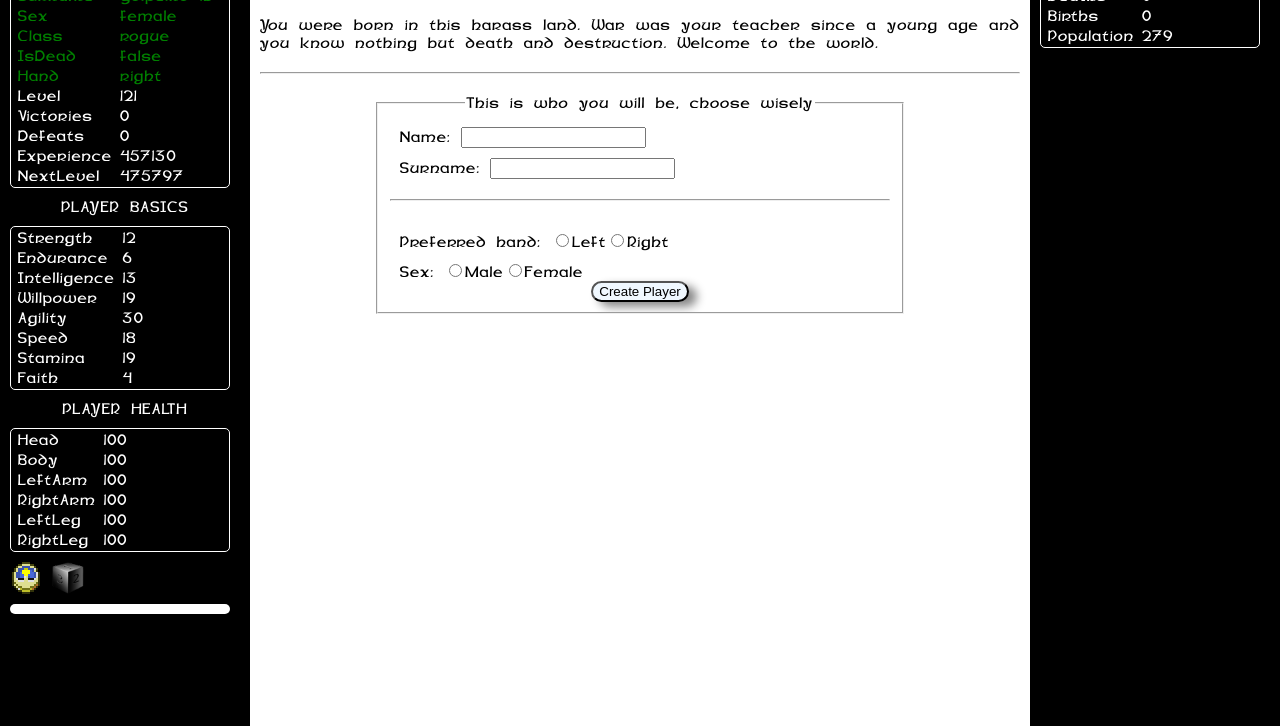
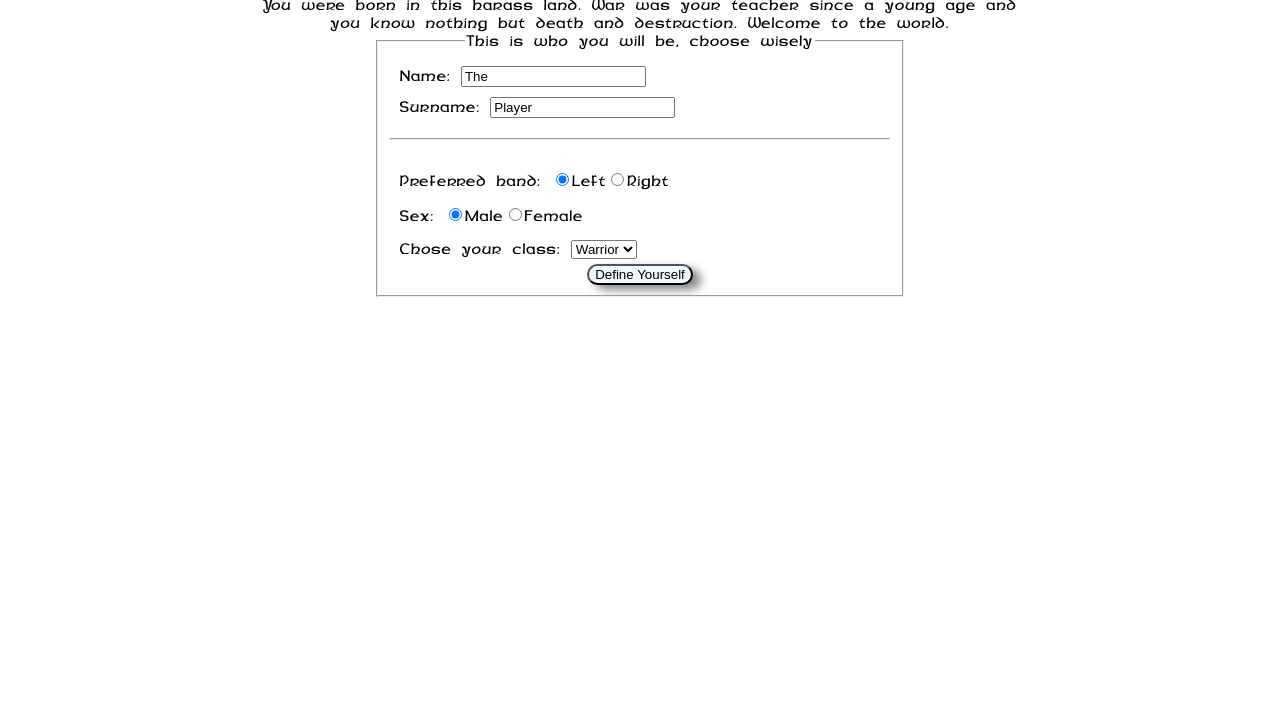
Before and after one commit to Hoijof/GoirsGame1, a plain HTML site: page index.html in a window 1280 px wide. Shown: the part 74-800 px from the top of the page. Drawn offline with Linux system fonts and the light colour scheme.

Commit message:
- Changes to VC

```diff
--- a/css/main.css
+++ b/css/main.css
@@ -208,6 +208,7 @@ body {
     overflow: hidden;
     margin: auto;
     width: 500px;
+    margin-bottom: 5px;
 }
 
 .mainView > .playerFormFields {
@@ -229,7 +230,6 @@ body {
 }
 
 .title {
-    text-align: justify;
 }
 
 /* WORLD BAR STYLES */
--- a/index.html
+++ b/index.html
@@ -58,8 +58,6 @@
         </div>
 
         <div id="mainBody" class="mainBody">
-
-            <H1>GOIRS'S GAME</H1>
             <div id="mainContainer" class="mainContainer">
                 <div id="mainView" class="mainView">
 
--- a/js/classes/Entity.js
+++ b/js/classes/Entity.js
@@ -1,4 +1,4 @@
-function Entity (id) {
+function Entity (id, playerClass) {
 
 	//stats
 
@@ -9,7 +9,7 @@ function Entity (id) {
 		name          : 0,
         surname       : 0,
         sex           : 0,
-        class         : null,
+        class         : (typeof playerClass !== 'undefined') ? playerClass : null,
 		isDead		  : false,
 		hand          : null,
 		level         : 0,
@@ -76,7 +76,7 @@ Entity.prototype.levelUp = function () {
 Entity.prototype.init = function () {
     this.basics.isDead		  = false;
     this.basics.sex           = isAppening(50) ? "male" : "female";
-    this.basics.class         = getRandomKey(WARRIOR_TYPES);
+    this.basics.class         = this.basics.class === null ? getRandomKey(WARRIOR_TYPES) : this.basics.class;
     this.basics.name          = getRandomCitizenName(this.basics.sex);
     this.basics.surname       = getRandomCitizenSurname();
     this.basics.level         = 8;
--- a/js/constants.js
+++ b/js/constants.js
@@ -30,7 +30,8 @@ var MAX_ENTITY_HEALTH  = 100,
 var WARRIOR_TYPES = {
     warrior : [0.2, 0.2, 0.02, 0.2, 0.2, 0.18, 0, 0],
     mage    : [0.05, 0.15, 0.4, 0.3, 0.02, 0.02, 0.16, 0],
-    rogue   : [0.1, 0.05, 0.1, 0.15, 0.25, 0.15, 0.15, 0.05]
+    rogue   : [0.1, 0.05, 0.1, 0.15, 0.25, 0.15, 0.15, 0.05],
+    monk    : [0.05, 0.10, 0.2, 0.2, 0.05, 0.05, 0.35]
 };
 
 var femaleNames = ["Aekkein", "Erna", "Gica", "Iris", "Laen", "Oanei", "Urusla", "Unt", "Zy", "Giny", "Teni", "Tania",
@@ -70,14 +71,22 @@ var CSS_COLOR_NAMES = ["AliceBlue","AntiqueWhite","Aqua","Aquamarine","Azure","B
     "Turquoise","Violet","Wheat","White","WhiteSmoke","Yellow","YellowGreen"];
 
 var MAIN_VIEW = {
-    DESCRIPTION : "You were born in this harass land. War was your teacher since a young age and you know nothing but death and destruction. Welcome to the world.",
+    TITLE       : "GOIRS'S GAME",
     PLAYER_FORM : {
-        DESCRIPTION : "This is who you will be, choose wisely",
+        DESCRIPTION : "You were born in this harass land. War was your teacher since a young age and you know nothing but death and destruction. Welcome to the world.",
+        LEGEND : "This is who you will be, choose wisely",
         NAME    : "Name",
         SURNAME : "Surname",
         HAND    : "Preferred hand",
-        SEX     : "Sex"
-    }
+        SEX     : "Sex",
+        CLASS   : "Chose your class",
+        warrior : "Warrior",
+        mage    : "Mage",
+        rogue   : "Rogue",
+        monk    : "Monk"
+    },
+    HISTORY : "You were raised by some potatoes who were outlawed by the law of Goirs. You ideals are the same " +
+              "as their, freedom for the potatoes. You, the captain potato go out in this wild world in order to avenge your potatoes.  potatoes."
 };
 
 var EQUIVALENCES = {
@@ -88,6 +97,11 @@ var EQUIVALENCES = {
     EQUIVALENCES.PLAYER_FORM[MAIN_VIEW.PLAYER_FORM.SURNAME] = "surname";
     EQUIVALENCES.PLAYER_FORM[MAIN_VIEW.PLAYER_FORM.HAND] = "hand";
     EQUIVALENCES.PLAYER_FORM[MAIN_VIEW.PLAYER_FORM.SEX] = "sex";
+    EQUIVALENCES.PLAYER_FORM[MAIN_VIEW.PLAYER_FORM.CLASS] = "class";
+    EQUIVALENCES.PLAYER_FORM[MAIN_VIEW.PLAYER_FORM.mage] = "mage";
+    EQUIVALENCES.PLAYER_FORM[MAIN_VIEW.PLAYER_FORM.rogue] = "rogue";
+    EQUIVALENCES.PLAYER_FORM[MAIN_VIEW.PLAYER_FORM.warrior] = "warrior";
+    EQUIVALENCES.PLAYER_FORM[MAIN_VIEW.PLAYER_FORM.monk] = "monk";
 
 var BASICS = {
     LEFT   : "Left",
--- a/js/controllers/MainController.js
+++ b/js/controllers/MainController.js
@@ -9,21 +9,11 @@ function MainController (jqSel) {
 }
 MainController.prototype = new StandardController;
 
-MainController.prototype.showContent = function () {
-    this.html = "";
-
-    if(this.header) this.html += this.views.header();
-
-    this.html += this.views[this.activeView].actions[this.action]();
-    this.refresh();
-    this.views[this.activeView].bind(this);
-};
-
 MainController.prototype.generateViewsContent = function () {
     this.views = {
         header : function () {
             var html = "";
-            html += HtmlCreation.createElem("div", "mainDivTitle", "title", MAIN_VIEW.DESCRIPTION);
+            html += HtmlCreation.createElem("div", "mainDivTitle", "title", MAIN_VIEW.TITLE);
             html += HtmlCreation.createHorizontalLine("hr20px");
 
             return html;
@@ -39,14 +29,15 @@ MainController.prototype.generateViewsContent = function () {
 
                     //content += HtmlCreation.createElem("div", "playerFormDescription", "playerFormDescription", MAIN_VIEW.PLAYER_FORM.DESCRIPTION);
 
-                    formBlocks += HtmlCreation.createElem("legend","","", MAIN_VIEW.PLAYER_FORM.DESCRIPTION); //fieldset legend
+
+                    formBlocks += HtmlCreation.createElem("legend","","", MAIN_VIEW.PLAYER_FORM.LEGEND); //fieldset legend
 
                     formData += HtmlCreation.createElem("label", "", "", MAIN_VIEW.PLAYER_FORM.NAME + ": ", "for='IPlayerFormPlayerName'");
-                    formData += HtmlCreation.createMonoElem("input", "IPlayerFormPlayerName", "", "type='text'");
+                    formData += HtmlCreation.createMonoElem("input", "IPlayerFormPlayerName", "", "type='text' value='The'");
                     formElements += HtmlCreation.createElem("div", "playerFormPlayerName", "playerFormElement", formData);
 
                     formData = HtmlCreation.createElem("label", "", "playerFormLabel", MAIN_VIEW.PLAYER_FORM.SURNAME + ": ", "for='IPlayerFormPlayerSurname'");
-                    formData += HtmlCreation.createMonoElem("input", "IPlayerFormPlayerSurname", "", "type='text'");
+                    formData += HtmlCreation.createMonoElem("input", "IPlayerFormPlayerSurname", "", "type='text' value='Player'");
                     formElements += HtmlCreation.createElem("div", "playerFormPlayerSurname", "playerFormElement", formData);
                     formData = "";
 
@@ -55,7 +46,7 @@ MainController.prototype.generateViewsContent = function () {
                     formElements = "";
 
                     formData += HtmlCreation.createElem("label", "", "playerFormLabel", MAIN_VIEW.PLAYER_FORM.HAND + ": ", "for='IPlayerFormPlayerHand'");
-                    formData += HtmlCreation.createElem("input", "", "", BASICS.LEFT, "type='radio' value='left' name ='hand'");
+                    formData += HtmlCreation.createElem("input", "", "", BASICS.LEFT, "type='radio' value='left' name ='hand' checked='checked'");
                     formData += HtmlCreation.createElem("input", "", "", BASICS.RIGHT, "type='radio' value='right' name ='hand'");
                     formElements += HtmlCreation.createElem("div", "playerFormPlayerHand", "playerFormElement", formData);
                     formData = "";
@@ -63,16 +54,21 @@ MainController.prototype.generateViewsContent = function () {
                     formElements = "";
 
                     formData += HtmlCreation.createElem("label", "", "playerFormLabel", MAIN_VIEW.PLAYER_FORM.SEX + ": ", "for='IPlayerFormPlayerSex'");
-                    formData += HtmlCreation.createElem("input", "", "", BASICS.MALE, "type='radio' value='male' name ='sex'");
+                    formData += HtmlCreation.createElem("input", "", "", BASICS.MALE, "type='radio' value='male' name ='sex' checked='checked'");
                     formData += HtmlCreation.createElem("input", "", "", BASICS.FEMALE, "type='radio' value='female' name ='sex'");
                     formElements += HtmlCreation.createElem("div", "playerFormPlayerSex", "playerFormElement", formData);
                     formData = "";
                     formBlocks += HtmlCreation.createElem("div", "playerFormSexBlock", "playerFormBlock", formElements); //   hand
                     formElements = "";
 
-                    formBlocks += HtmlCreation.createElem("div", "playerFormBasicsBlock", "playerFormBlock", formElements);
-                    formBlocks += HtmlCreation.createMonoElem("input", "playerFormSubmit", "playerFormSubmit", "type='button' value='Create Player'");
+                    formData += HtmlCreation.createElem("label", "", "playerFormLabel", MAIN_VIEW.PLAYER_FORM.CLASS + ": ", "for='warriorTypes'");
+                    formData += HtmlCreation.createListFromObject(WARRIOR_TYPES, "warriorTypes", "warriorTypes", MAIN_VIEW.PLAYER_FORM);
+                    formElements += HtmlCreation.createElem("div", "playerFormClassElement", "playerFormElement", formData);
+                    formBlocks += HtmlCreation.createElem("div", "playerFormClassBlock", "playerFormBlock", formElements);
 
+                    formBlocks += HtmlCreation.createMonoElem("input", "playerFormSubmit", "playerFormSubmit", "type='button' value='Define Yourself'");
+
+                    content += HtmlCreation.createElem("div", "mainDivTitle", "title", MAIN_VIEW.PLAYER_FORM.DESCRIPTION);
                     content += HtmlCreation.createElem("fieldset", "playerFormFields", "playerFormFields", formBlocks);
 
                     return content;
@@ -82,6 +78,7 @@ MainController.prototype.generateViewsContent = function () {
                 context.views.generateNewPlayerForm.formSubmitSelector = context.views.generateNewPlayerForm.formSubmitSelector.refresh();
                 context.views.generateNewPlayerForm.formSubmitSelector.on("click", function (){
                     if (context.checkNewPlayerForm()) {
+                        engine.showPlayerBar();
                         context.activeView = "startHistory";
                         context.showContent();
                     } else {
@@ -94,7 +91,7 @@ MainController.prototype.generateViewsContent = function () {
         startHistory : {
             actions : {
                 index : function (){
-                    return "history";
+                    return MAIN_VIEW.HISTORY;
                 }
             },
             bind: function (context) {
@@ -111,6 +108,9 @@ MainController.prototype.generateViewsContent = function () {
 
 MainController.prototype.checkNewPlayerForm = function () {
     var params  = this.getElementsFromForm($("#playerFormFields"));
+
+    player = new Entity(0, params.class);
+    world.addPerson(player);
 
     $.each(params, function(key, value) {
         player.basics[key] = value;
--- a/js/controllers/StandardController.js
+++ b/js/controllers/StandardController.js
@@ -29,11 +29,21 @@ StandardController.prototype.bind = function () {
     this.views[this.activeView].bind();
 };
 
+StandardController.prototype.showContent = function () {
+    this.html = "";
+
+    if(this.header) this.html += this.views.header();
+
+    this.html += this.views[this.activeView].actions[this.action]();
+    this.refresh();
+    this.views[this.activeView].bind(this);
+};
+
 StandardController.prototype.getElementsFromForm = function (selector) {
     var elems = {},
         text  = "";
 
-    selector.find('div').find('div').each(function() {
+    selector.find('div').find('div').each(function() { // get all the input type data
         $(this).find('input').each(function(){
             if ($(this).attr("type") == 'radio') {
                 if (this.checked === true) {
@@ -49,6 +59,11 @@ StandardController.prototype.getElementsFromForm = function (selector) {
         });
     });
 
+    selector.find(':selected').each(function() {
+        text = $(this).parent().parent().find('label').html();
+        if (text != "") elems[EQUIVALENCES.PLAYER_FORM[text.slice(0,text.length-2)]] = EQUIVALENCES.PLAYER_FORM[$(this).text()];
+    });
+
     return elems;
 };
 
--- a/js/engine.js
+++ b/js/engine.js
@@ -126,6 +126,30 @@ Engine.prototype.updateWorldInfo = function () {
     }
 };
 
+Engine.prototype.hidePlayerBar = function () {
+    $("#playerBar").hide();
+};
+Engine.prototype.showPlayerBar = function () {
+    this.updatePlayerInfo();
+    $("#playerBar").show();
+};
+
+Engine.prototype.hideWorldBar = function () {
+    $("#worldBar").hide();
+};
+Engine.prototype.showWorldBar = function () {
+    this.updateWorldInfo();
+    $("#worldBar").show();
+};
+
+Engine.prototype.hidePlayerActions = function () {
+    $("#playerActions").hide();
+
+};
+Engine.prototype.ShowPlayerActions = function () {
+    $("#playerActions").show();
+};
+
 Engine.prototype.updateMainInfo = function () {
   if (view == null) {
       $("#mainView").html(outputHTML);
--- a/js/main.js
+++ b/js/main.js
@@ -18,6 +18,12 @@ world.addPerson(player);
 world.player = player;
 
 //world.reportPeople();
+
+function init() {
+    engine.hidePlayerBar();
+    engine.hideWorldBar();
+    engine.hidePlayerActions();
+}
 
 function tick() {
     if (ticking.active === true) {
@@ -48,4 +54,5 @@ function tick() {
 $(document).ready(function(){
     view = new MainController($("#mainView"));
     view.activeView = 'generateNewPlayerForm';
+    init();
 });
```
Also changed, not shown: js/Libraries/htmlCreation.js (+10 -0 lines).
